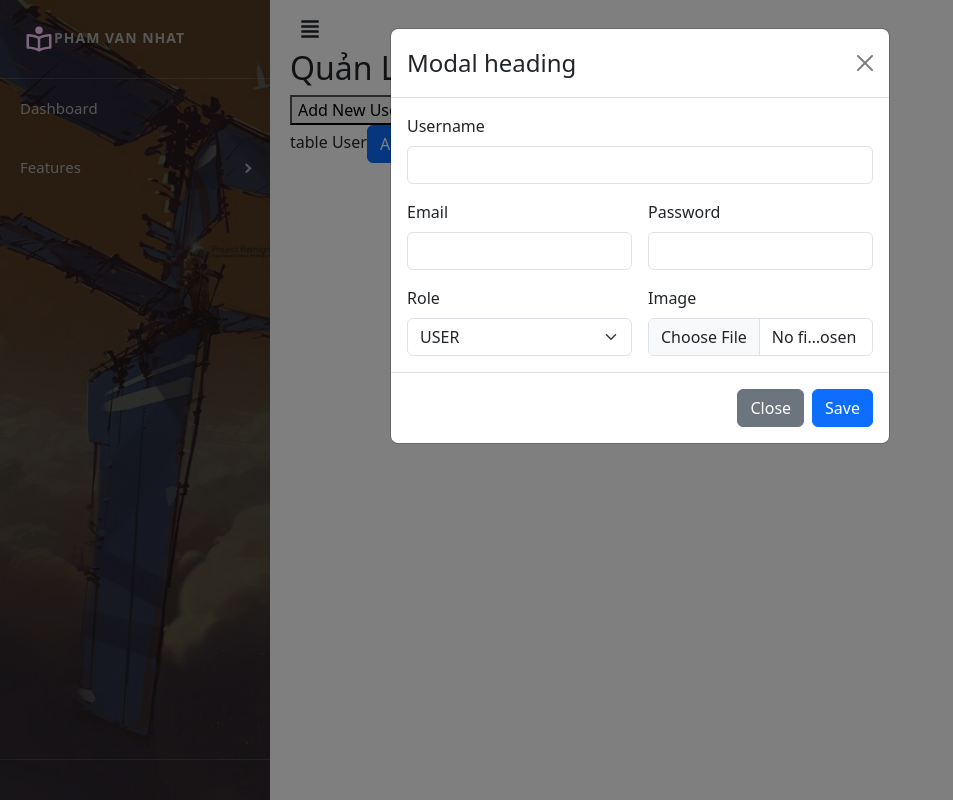
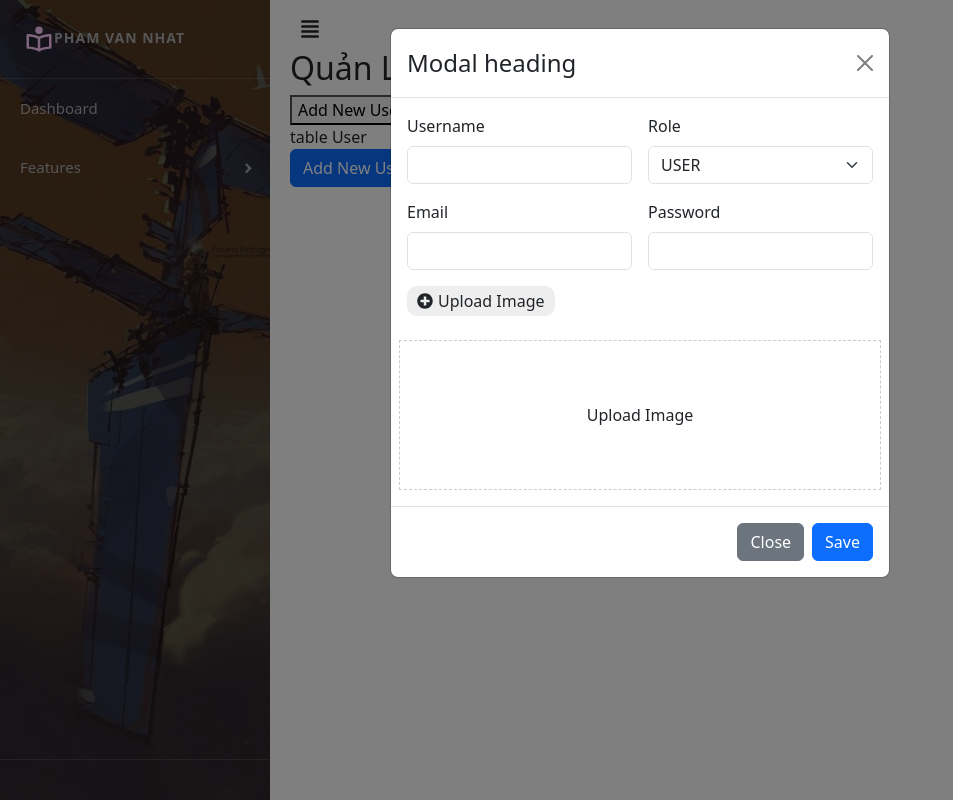
Before and after one commit to nhatphamvn/iot-webproject, a React (Create React App) app: page /admin/manage-users in a window 1280 px wide. Both pictures are taken after a click on the button "Add New Users". Shown: the whole page, without its empty margins (0-953 px from the left). Built offline with nearby package versions, Linux system fonts and the light colour scheme.

Commit message:
css cho Admin Model

```diff
--- a/src/components/Admin/Sidebar.js
+++ b/src/components/Admin/Sidebar.js
@@ -27,6 +27,7 @@ const Sidebar = (props) => {
                 onToggle={handleToggleSidebar}
             >
                 <SidebarHeader>
+
                     <div
                         style={{
                             padding: '24px',
@@ -40,6 +41,7 @@ const Sidebar = (props) => {
                         }}
                     >
                         <BiBookReader size={30} color='#FFC8FB' />
+
                         Pham Van Nhat
                     </div>
                 </SidebarHeader>
--- /dev/null
+++ b/src/components/Admin/content/ManagaUser.scss
@@ -0,0 +1,30 @@
+.model-add-user{
+    .img-preview{
+        border: 1px dashed #ccc;
+        height: 150px;
+        display: flex;
+        justify-content: center;
+        align-items: center;
+
+        img{
+            max-width: 100%;
+            max-height: 100%;
+        }
+    }
+    .label-upload{
+        display: flex;
+        align-items: center;
+        gap: 5px;
+        width: fit-content;
+        background-color: #eeeeee;
+        border: none;
+        padding: 3px 10px;
+        border-radius: 10px;
+        cursor: pointer;
+        &:hover{
+            background-color: #dcdcdc;
+        }
+    }
+
+
+}
--- a/src/components/Admin/content/ManageUser.js
+++ b/src/components/Admin/content/ManageUser.js
@@ -1,5 +1,5 @@
 import ModelCreateUser from "./ModelCreateUser"
-
+import './ManagaUser.scss'
 
 const ManageUser =(props)=>{
     return(
@@ -15,9 +15,9 @@ const ManageUser =(props)=>{
                 </div>
                 <div>
                     table User
-                    <ModelCreateUser/>
                 </div>
 
+                <ModelCreateUser/>
             </div>
 
         </>
--- a/src/components/Admin/content/ModelCreateUser.js
+++ b/src/components/Admin/content/ModelCreateUser.js
@@ -1,6 +1,7 @@
 import { useState } from 'react';
 import Button from 'react-bootstrap/Button';
 import Modal from 'react-bootstrap/Modal';
+import { FaPlusCircle } from "react-icons/fa";
 
 const ModelCreateUser=()=> {
   const [show, setShow] = useState(false);
@@ -8,40 +9,83 @@ const ModelCreateUser=()=> {
   const handleClose = () => setShow(false);
   const handleShow = () => setShow(true);
 
+  const [email,setEmail]= useState("")
+  const [password,setPassword] = useState("")
+  const [username,setUsername] = useState("")
+  const [role,setRole] = useState("USER")
+  const [image,SetImage] = useState("")
+  const [previewImage,SetPreImage] =useState("")
+
+  const handleUploadFile=(e)=>{
+    if(e.target && e.target.files && e.target.files[0]){
+
+      SetPreImage(URL.createObjectURL(e.target.files[0]))
+      SetImage(e.target.files[0])
+    }else{
+      // SetImage("")
+    }
+    console.log("load",e.target.files[0])
+  }
   return (
     <>
       <Button variant="primary" onClick={handleShow}>
        Add New Users
       </Button>
 
-      <Modal show={show} onHide={handleClose} size='x' backdrop="static">
+      <Modal show={show} onHide={handleClose} size='x' backdrop="static" className='model-add-user'>
         <Modal.Header closeButton>
           <Modal.Title>Modal heading</Modal.Title>
         </Modal.Header>
         <Modal.Body>
             <form className="row g-3">
-                <div className="col-md-12">
+                <div className="col-md-6">
                     <label className="form-label">Username</label>
-                    <input type="text" className="form-control"/>
+                    <input type="text"
+                    className="form-control"
+                    value={username}
+                    onChange={(e)=> setUsername(e.target.value)}
+                    />
                 </div>
-                <div className="col-md-6">
-                    <label className="form-label">Email</label>
-                    <input type="email" className="form-control"/>
-                </div>
-                <div className="col-md-6">
-                    <label className="form-label">Password</label>
-                    <input type="password" className="form-control"/>
-                </div>
-                <div className="col-md-6">
+                   <div className="col-md-6">
                     <label className="form-label">Role</label>
-                    <select className="form-select">
+                  <select className="form-select"
+                    onChange={(e)=> setRole(e.target.value)}
+                    >
                     <option selected value="USER">USER</option>
                     <option value="ADMIN">ADMIN</option>
                     </select>
                 </div>
-                 <div className="col-md-6">
-                    <label className="form-label">Image</label>
-                    <input type="file" className="form-control"/>
+                <div className="col-md-6">
+                    <label className="form-label">Email</label>
+                    <input type="email"
+                    className="form-control"
+                    value={email}
+                    onChange={(e)=> setEmail(e.target.value)}/>
+                </div>
+                <div className="col-md-6">
+                    <label className="form-label">Password</label>
+                    <input type="password"
+                    className="form-control"
+                    value={password}
+                    onChange={(e)=> setPassword(e.target.value)}
+                    />
+                </div>
+
+                 <div className="col-md-12">
+                    <label className="form-label label-upload" htmlFor='lable-image'>
+                     <FaPlusCircle /> Upload Image
+                      </label>
+                    <input type="file" id='lable-image' hidden
+                    onChange={(e)=> handleUploadFile(e) }
+                    />
+                </div>
+                 <div className="col-md-12 img-preview">
+                    {/* <span>Upload Image</span> */}
+                    {
+                      previewImage ?
+                      <img src={previewImage}/>
+                      : <span>Upload Image</span>
+                    }
                 </div>
             </form>
         </Modal.Body>
```
